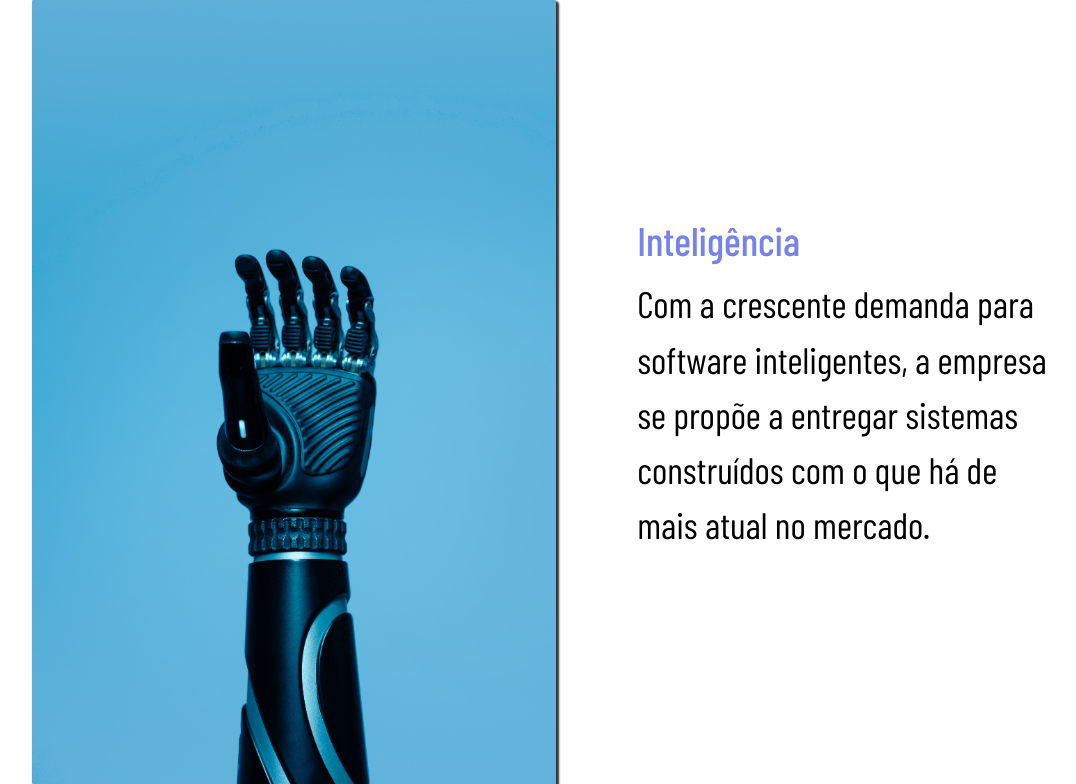
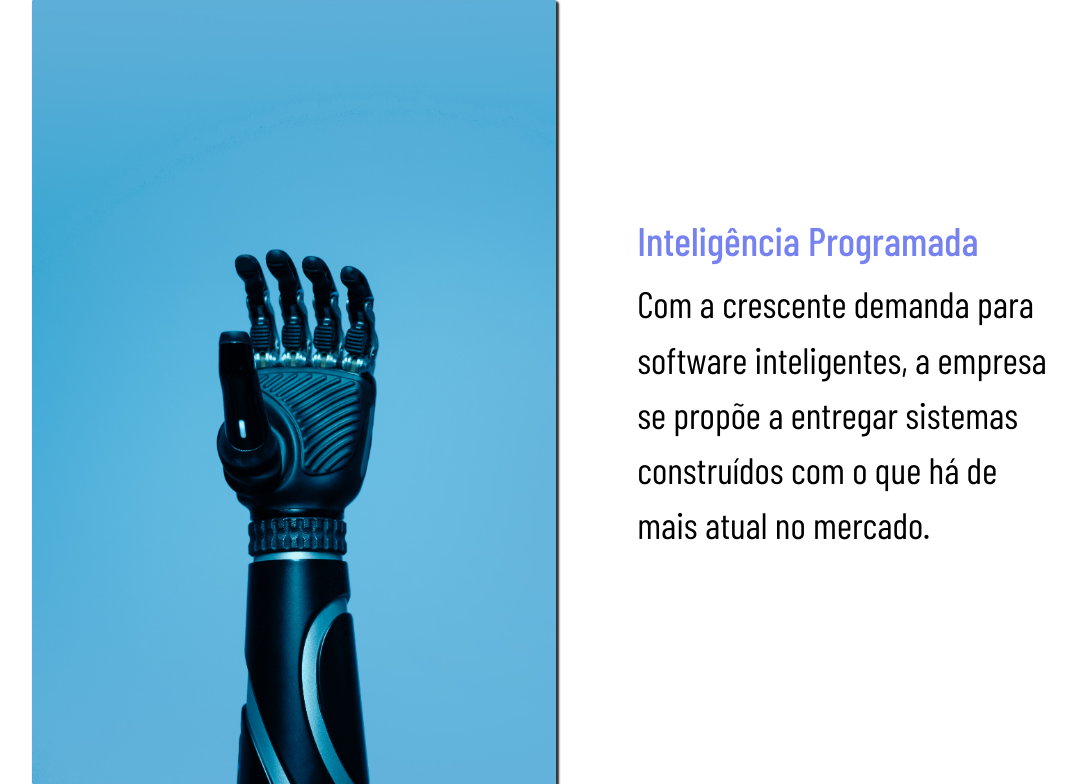
Before and after one commit to duzi5/greenrocket_Flask, a Flask app: page / in a window 1280 px wide. Shown: the part 753-1537 px from the top of the page, without its empty margins (69-1145 px from the left). Run offline with Flask 2, Linux system fonts and the light colour scheme; some libraries are stand-ins or nearby versions; some web fonts are replaced.

Commit message:
pequenos alterações de título

```diff
--- a/app/templates/index2.html
+++ b/app/templates/index2.html
@@ -38,7 +38,7 @@
         <img class="card-img d-inline mt-3 cardimg " src="static/imagens/robo.jpg" alt="Imagem de capa do card">
       </div>
       <div class="card-body d-inline col-5  align-items-center m-auto">
-        <h5 class="card-title fonte-media">Inteligência</h5>
+        <h5 class="card-title fonte-media">Inteligência Programada</h5>
         <p class="card-text fonte-pequena">Com a crescente demanda para software inteligentes, a empresa se propõe a entregar sistemas construídos com o que há de mais atual no mercado.</p>
       </div>
     </div>
@@ -48,7 +48,7 @@
   <div class="card2 container  p-3 mt-5">
     <div class="row">
       <div class="col-6 m-auto" >
-        <h5 class="card-title fonte-media">Inovação</h5>
+        <h5 class="card-title fonte-media">Nosso DNA</h5>
         <p class="card-text fonte-pequena">
           Os projetos que estão em desenvolvimento pela greenrocket possuem, como regra, a inovação em seu DNA. Com isso, nossa empresa busca através das mais recentes tecnologias, trazer soluções precisas para tarefas que mergulhem em um mundo abundante de dados. Este é um card com suporte a texto embaixo, que funciona como uma introdução a um conteúdo adicional.</p>
         </p>
```
